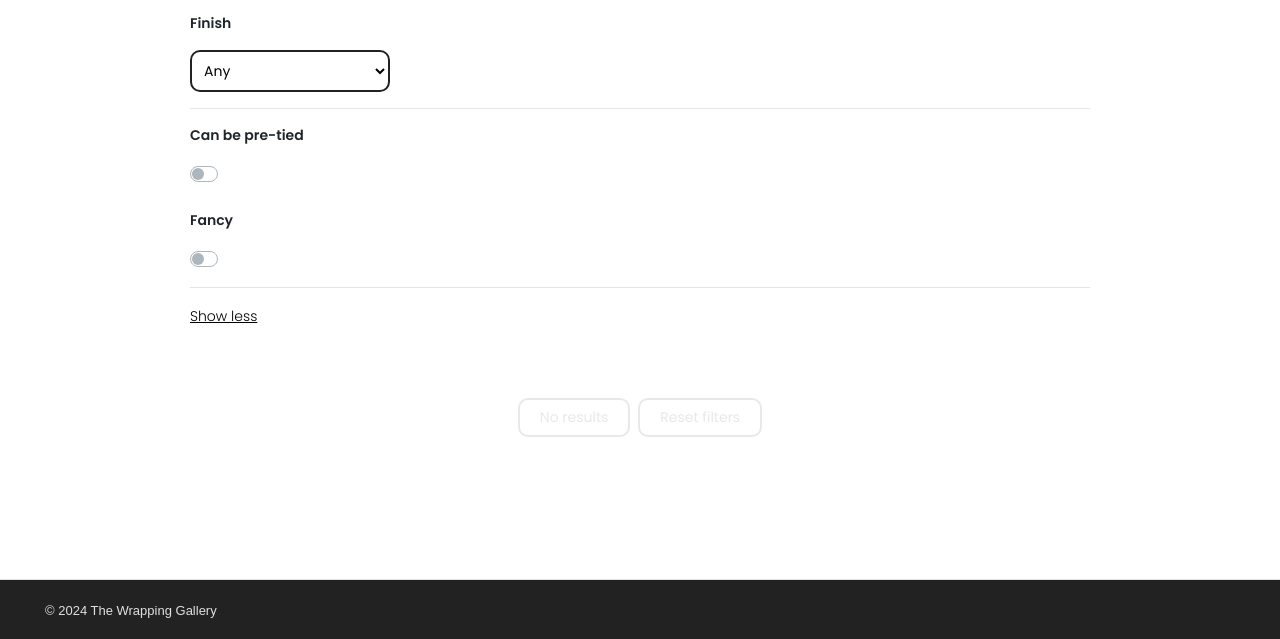
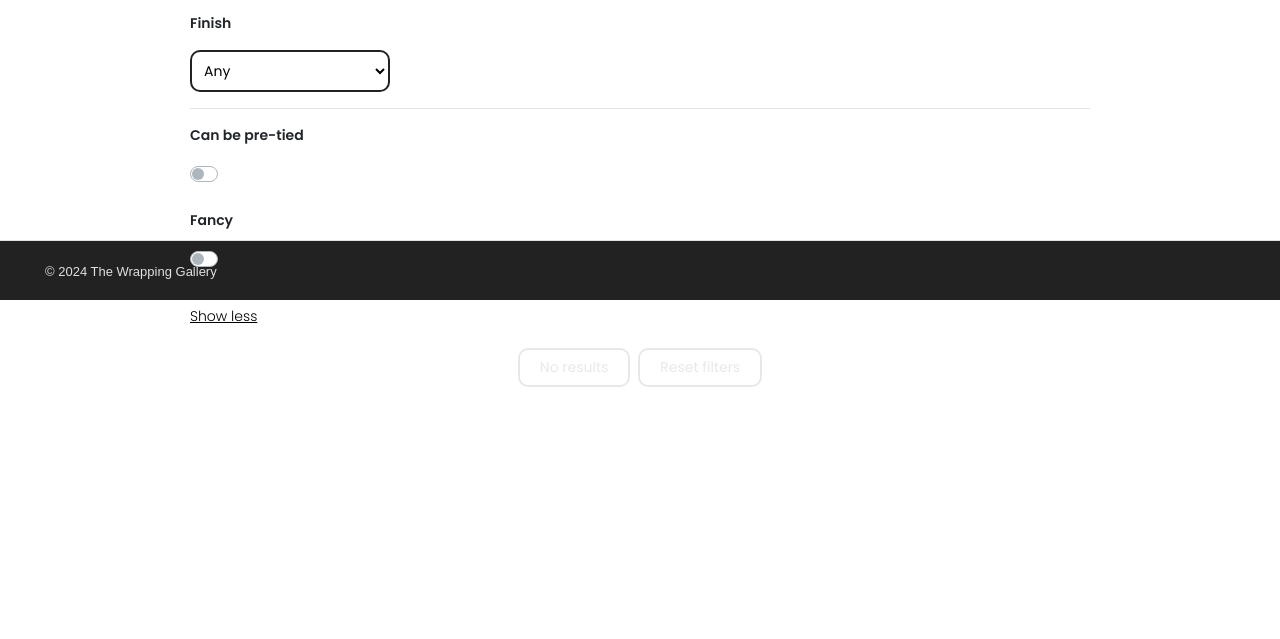
Before and after one commit to paulafernalia/the-wrapping-gallery, a Django app: page / in a window 1280 px wide. Shown: the part 500-1139 px from the top of the page. After the commit the page ends 887 px from the top, so only its background shows below. Run offline with Django 5.2, Linux system fonts and the light colour scheme; data comes from the database, SQL or seed files in the repository; data that the repository does not hold is empty; some libraries are stand-ins or nearby versions; some web fonts are replaced.

Commit message:
Fix footer to bottom, remove wrapper

```diff
--- a/wrapping/wrappinggallery/static/wrappinggallery/index.js
+++ b/wrapping/wrappinggallery/static/wrappinggallery/index.js
@@ -93,9 +93,6 @@ function hideAllFilters() {
 
     const buttonBox = document.getElementById('buttonBox');
     buttonBox.style.display = 'none';
-
-    const wrapper = document.getElementById('wrapper');
-    wrapper.style.display = 'none';
 }
 
 
@@ -111,9 +108,6 @@ function showAllFilters() {
 
     const buttonBox = document.getElementById('buttonBox');
     buttonBox.style.display = 'block';
-
-    const wrapper = document.getElementById('wrapper');
-    wrapper.style.display = 'block';
 }
 
 async function resetFilters() {
@@ -347,21 +341,12 @@ function setActiveButton(button) {
 }
 
 async function toggleFilterBox(button) {
-    if (button.classList.contains('disabled')) {
-        console.log("IT icnludes it");
-    } else {
-        console.log("it doesn't");
-    }
-
     const filterBox = document.getElementById('filterBox');
     if (filterBox.style.display === 'none') {
         filterBox.style.display = 'block';
 
         const buttonBox = document.getElementById('buttonBox');
         buttonBox.style.display = 'block';
-
-        const wrapper = document.getElementById('wrapper');
-        wrapper.style.display = 'block';
 
         const showMoreBtn = document.getElementById('showMoreBtn');
         showMoreBtn.style.display = 'block';
@@ -417,6 +402,7 @@ async function updateCarryGallery(carries) {
     // Disable filters until all images have rendered
     const filterBtn = document.getElementById('button-filter');
     filterBtn.classList.add('disabled');
+    filterBtn.setAttribute('disabled', true);
 
     // Get imageGrid div
     const gridContainer = document.getElementById('imageGrid');
@@ -495,6 +481,7 @@ async function updateCarryGallery(carries) {
 
     // Reactivate at the end
     filterBtn.classList.remove('disabled');
+    filterBtn.removeAttribute('disabled');
 }
 
 
--- a/wrapping/wrappinggallery/static/wrappinggallery/styles.css
+++ b/wrapping/wrappinggallery/static/wrappinggallery/styles.css
@@ -19,21 +19,20 @@
 
 footer {
     height: 60px;
+    position: fixed;
+    bottom: 0;
+    width: 100%;
 }
 
 body {
     padding-top: 80px;
+    padding-bottom: 60px;
 }
 
 #buttonBox {
     max-width: 900px;
     background-color: white;
     padding: 20px 0px;
-}
-
-#wrapper {
-    background-color: white;
-    height: 50px;
 }
 
 .navbar-brand {
--- a/wrapping/wrappinggallery/templates/wrappinggallery/index.html
+++ b/wrapping/wrappinggallery/templates/wrappinggallery/index.html
@@ -66,7 +66,6 @@
         <hr>
         <button id="showLessBtn" class="show-button poppins-light fs16" onclick="hideFilterBoxExt()">Show less</button>
     </div>
-    <div id=wrapper style="display: block;"></div>
     <div id=buttonBox style="display: block;">
         <div class="row justify-content-center">
              <button id="showResultsBtn" type="button" class="btn btn-custom mx-1 poppins-regular disabled fs16" onclick="showResults()">Show results</button>
```
